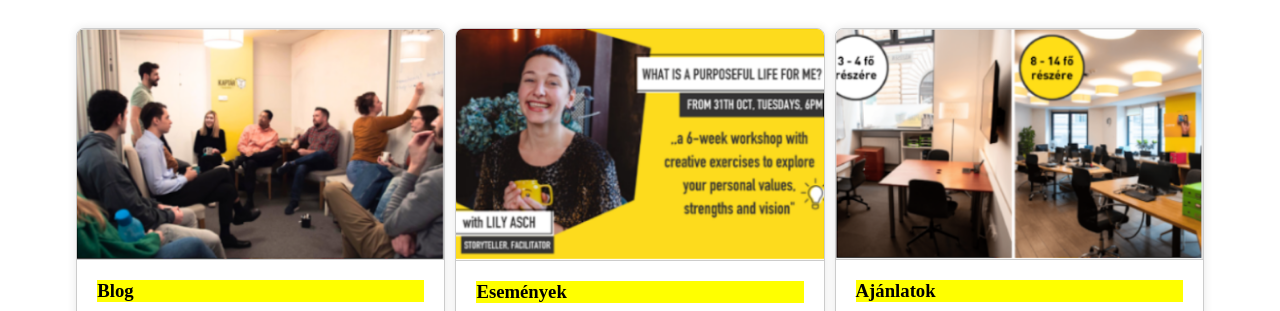
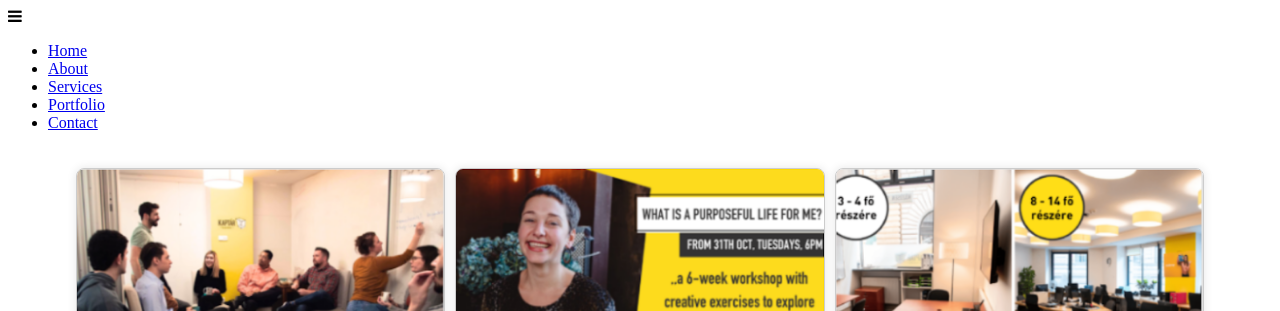
Before and after one commit to leventeilles028/CARD.github.io-, a plain HTML site: page index.html in a window 1280 px wide. Shown: the top 311 px of the page. Drawn offline with nearby package versions, Linux system fonts and the light colour scheme.

Commit message:
index.html

```diff
--- a/index.html
+++ b/index.html
@@ -5,8 +5,31 @@
     <meta name="viewport" content="width=device-width, initial-scale=1.0">
     <title>Horizontal Card Layout</title>
     <link rel="stylesheet" href="cards.css">
+    <link href="https://maxcdn.bootstrapcdn.com/font-awesome/4.7.0/css/font-awesome.min.css" rel="stylesheet">
 </head>
 <body>
+
+    <nav>
+        <div class="toggle">
+            <i class="fa fa-bars" aria-hidden="true"></i>
+        </div>
+        <ul>
+            <li><a href="#">Home</a></li>
+            <li><a href="#">About</a></li>
+            <li><a href="#">Services</a></li>
+            <li><a href="#">Portfolio</a></li>
+            <li><a href="#">Contact</a></li>
+        </ul>
+    </nav>
+    <script src="https://code.jquery.com/jquery-3.2.1.js"></script>
+    <script type="text/javascript">
+        $(document).ready(function(){
+            $('.menu').click(function(){
+                $('ul').toggleClass('Active');
+            })
+        })
+    </script>
+
     <div class="card-container">
         <div class="card">
             <img src="kep1.png" alt="Image 1">
```
